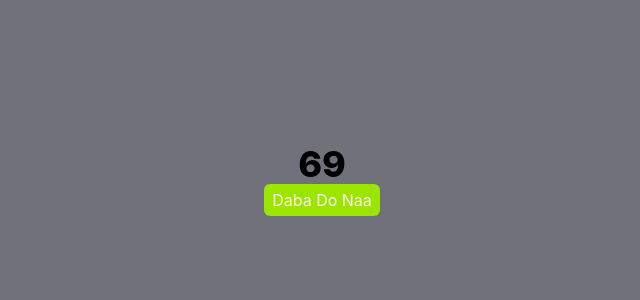
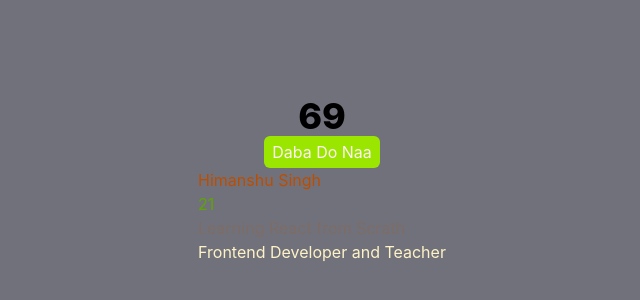
Before and after one commit to Devvvkun/react-learning, a React (Vite) app: page / in a window 1280 px wide. Shown: the part 220-520 px from the top of the page, without its empty margins (318-958 px from the left). Built offline with nearby package versions, Linux system fonts and the light colour scheme; the HTML template or start-up script is replaced by a standard one.

Commit message:
Sending and Recieving Props

```diff
--- a/src/App.jsx
+++ b/src/App.jsx
@@ -1,5 +1,6 @@
 import { useState } from 'react'
 import Counter from './Counter'
+import Intro from './Intro'
 import './index.css'
 function App() {
 
@@ -7,7 +8,8 @@ function App() {
     <>
     <div className='h-screen w-screen bg-zinc-500 p-5 flex justify-center items-center flex-col ' >
      <Counter/>
-    </div>
+     <Intro data={ {name: "Himanshu Singh" , age: 21 , topic : "Learning React from Scrath"} } role = "Frontend Developer and Teacher"/>
+      </div>
     </>
   )
 }
--- /dev/null
+++ b/src/Intro.jsx
@@ -0,0 +1,14 @@
+import React from 'react'
+
+const Intro = ({data , role}) => {
+  return (
+    <div>
+        <h1 className='text-amber-700'>{data.name}</h1>
+        <h2 className='text-lime-600'>{data.age}</h2>
+        <h2 className='text-taupe-500'>{data.topic}</h2>
+        <p className='text-amber-100'>{role}</p>
+    </div>
+  )
+}
+
+export default Intro
```
